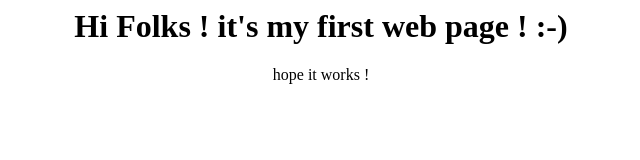
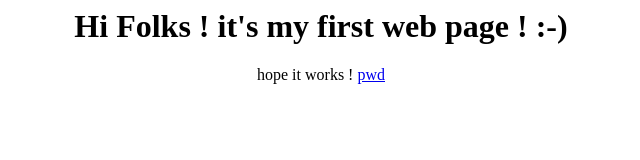
Before and after one commit to phildoc/cars, a plain HTML site: page index.html in a window 1280 px wide. Shown: the full height of the page, 319-959 px from the left. Drawn offline with Linux system fonts and the light colour scheme.

Commit message:
Update index.html

```diff
--- a/index.html
+++ b/index.html
@@ -1,4 +1,5 @@
 <center>
 <h1>Hi Folks ! it's my first web page ! :-)</h1>
 <p1>hope it works !</p1>
+ <a href="./static-web-page.txt">pwd</a>
 </center>
```
